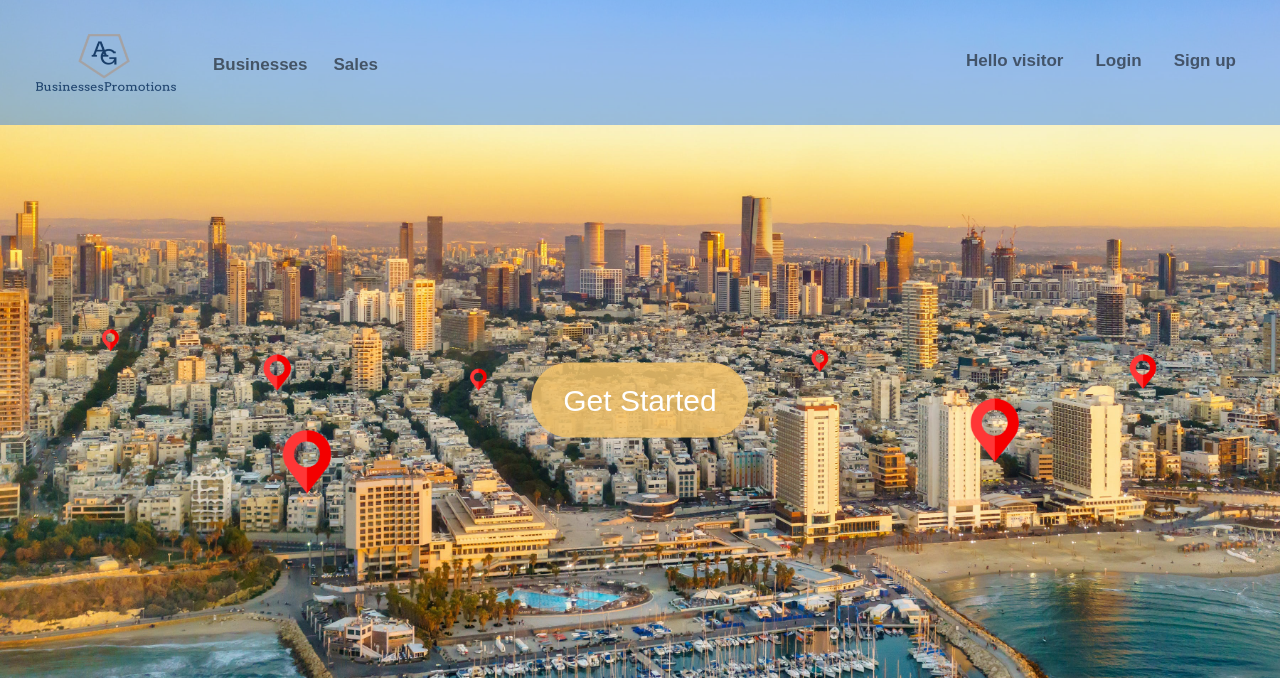
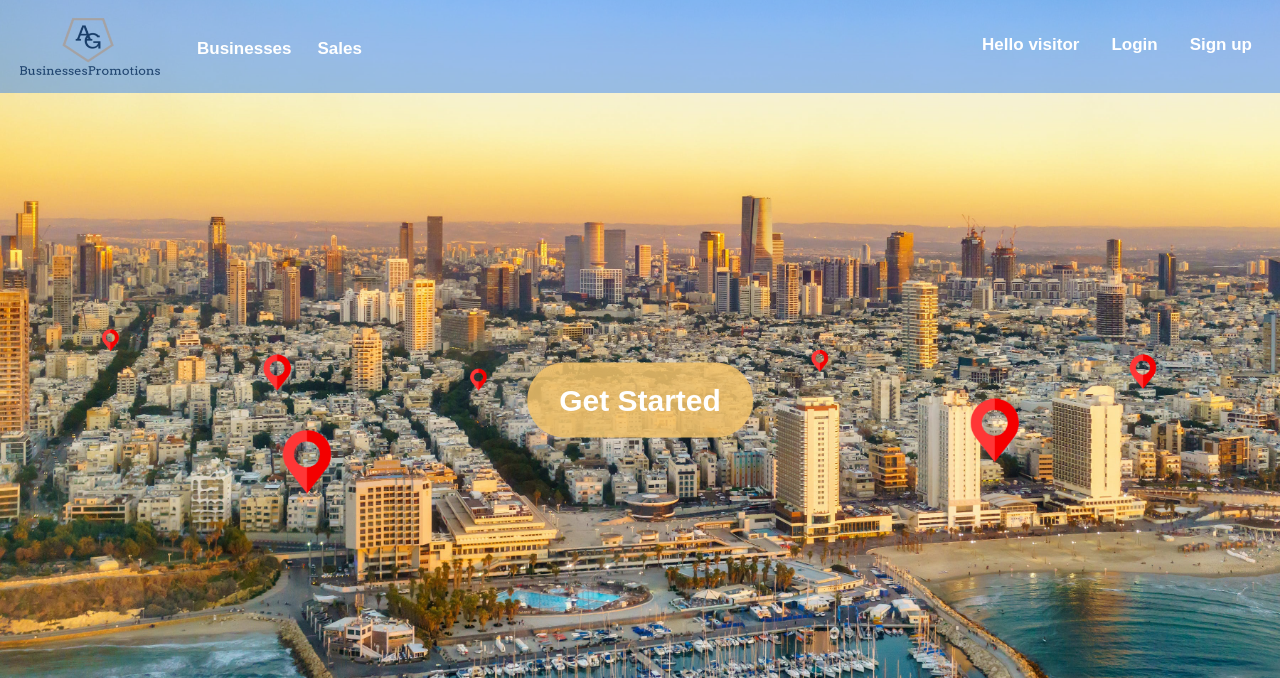
Before and after one commit to avivz450/A-GBusinessesPromotions, a Django app: page / in a window 1280 px wide. Shown: the top 678 px of the page. Run offline with Django 3.2, Linux system fonts and the light colour scheme; some libraries are stand-ins or nearby versions.

Commit message:
Edited navbar css files

```diff
--- a/App/Static/home/CSS/base_style.css
+++ b/App/Static/home/CSS/base_style.css
@@ -35,6 +35,7 @@ body {
 
 .shlifim-btn:hover {
 	text-decoration: none;
+	font-weight: bold;
 }
 
 .navbar-nav > li {
@@ -42,8 +43,14 @@ body {
 	padding-right:5px;
 }
 
+#baseNavbar {
+	padding: 0;
+}
+
 #logo {
 	padding-left: 0;
+	padding-top: 0;
+	padding-bottom: 0;
 }
 
 #logoIMG {
@@ -74,3 +81,7 @@ body {
 	font-size: 18px;
 	font-weight: bold;
   }
+
+#navlink {
+	color: white;
+}
--- a/App/Static/home/CSS/landing-page.css
+++ b/App/Static/home/CSS/landing-page.css
@@ -8,6 +8,7 @@ body {
 
 .txt {
   color: #ffffff;
+  font-weight: bold;
 }
 
 .center {
@@ -25,8 +26,13 @@ body {
   font-size: 30px;
   border: none;
   text-decoration: none;
+  font-weight: bold;
 }
 
 .get_started_btn:hover {
   text-decoration: none;
 }
+
+#GetStartedButton {
+  font-weight: bold;
+}
--- a/App/templates/home/base.html
+++ b/App/templates/home/base.html
@@ -35,24 +35,24 @@
 			<ul class="navbar-nav me-auto mb-2 mb-lg-0 pb-3">
 				<li class="nav-item">
 				{% comment %} "{% url 'explore-page' %}" {% endcomment %}
-					<a class="nav-link" href=#>Businesses</a>
+					<a class="nav-link" id="navlink" href=#>Businesses</a>
 				</li>
 				<li class="nav-item">
 					{% comment %} "{% url 'new_question' %}" {% endcomment %}
-					<a class="nav-link" href={% url 'sales' %}>Sales</a>
+					<a class="nav-link" id="navlink" href={% url 'sales' %}>Sales</a>
 				</li>
 				{% if user.is_authenticated %}
 				<li class="nav-item">
 				{% comment %} "{% url 'tags' %}" {% endcomment %}
-					<a class="nav-link" href=#>Add Business</a>
+					<a class="nav-link" id="navlink" href=#>Add Business</a>
 				</li>
 				<li class="nav-item">
 				{% comment %} "{% url 'about' %}" {% endcomment %}
-					<a class="nav-link" href=#>Edit Business</a>
+					<a class="nav-link" id="navlink" href=#>Edit Business</a>
 				</li>
 				<li class="nav-item">
 				{% comment %} "{% url 'tags' %}" {% endcomment %}
-					<a class="nav-link" href=#>Upgrade</a>
+					<a class="nav-link" id="navlink" href=#>Upgrade</a>
 				</li>
 				{% endif %}
 			</ul>
@@ -60,14 +60,14 @@
 			<div class="navbar-nav mb-2 mb-lg-0 pb-3">
 			  {% if user.is_authenticated %}
 			  <ul class="nav navbar-nav">
-				<li><p class="nav-item m-2"><b>Hello {{user.username}}!</b></p></li>
-				<li><a class="nav-item nav-link m-2" href="{% url 'logout' %}?next={% firstof request.path '/' %}">Logout</a></li>
+				<li><p id="navlink" class="nav-item m-2"><b>Hello {{user.username}}!</b></p></li>
+				<li><a id="navlink" class="nav-item nav-link m-2" href="{% url 'logout' %}?next={% firstof request.path '/' %}">Logout</a></li>
 			  </ul>
 			  {% else %}
-			  <p class="nav-item nav-link m-2"><b>Hello visitor</b></p>
+			  <p class="nav-item nav-link m-2" id="navlink"><b>Hello visitor</b></p>
 			  {% comment %} "{% url 'login' %}?next={% firstof request.path '/' %}" {% endcomment %}
-				<a class="nav-item nav-link m-2" href={% url 'login' %}>Login</a>
-				<a class="nav-item nav-link m-2" href={% url 'signup' %}>Sign up</a>
+				<a class="nav-item nav-link m-2" id="navlink" href={% url 'login' %}>Login</a>
+				<a class="nav-item nav-link m-2" id="navlink" href={% url 'signup' %}>Sign up</a>
 			  {% endif %}
 			</div>
 		</div>
--- a/App/templates/home/landingpage.html
+++ b/App/templates/home/landingpage.html
@@ -21,6 +21,7 @@
         type="button"
         class="btn m-4 get_started_btn rounded-pill active"
         aria-pressed="true"
+        id="GetStartedButton"
         >Get Started</a
       >
     </div>
```
